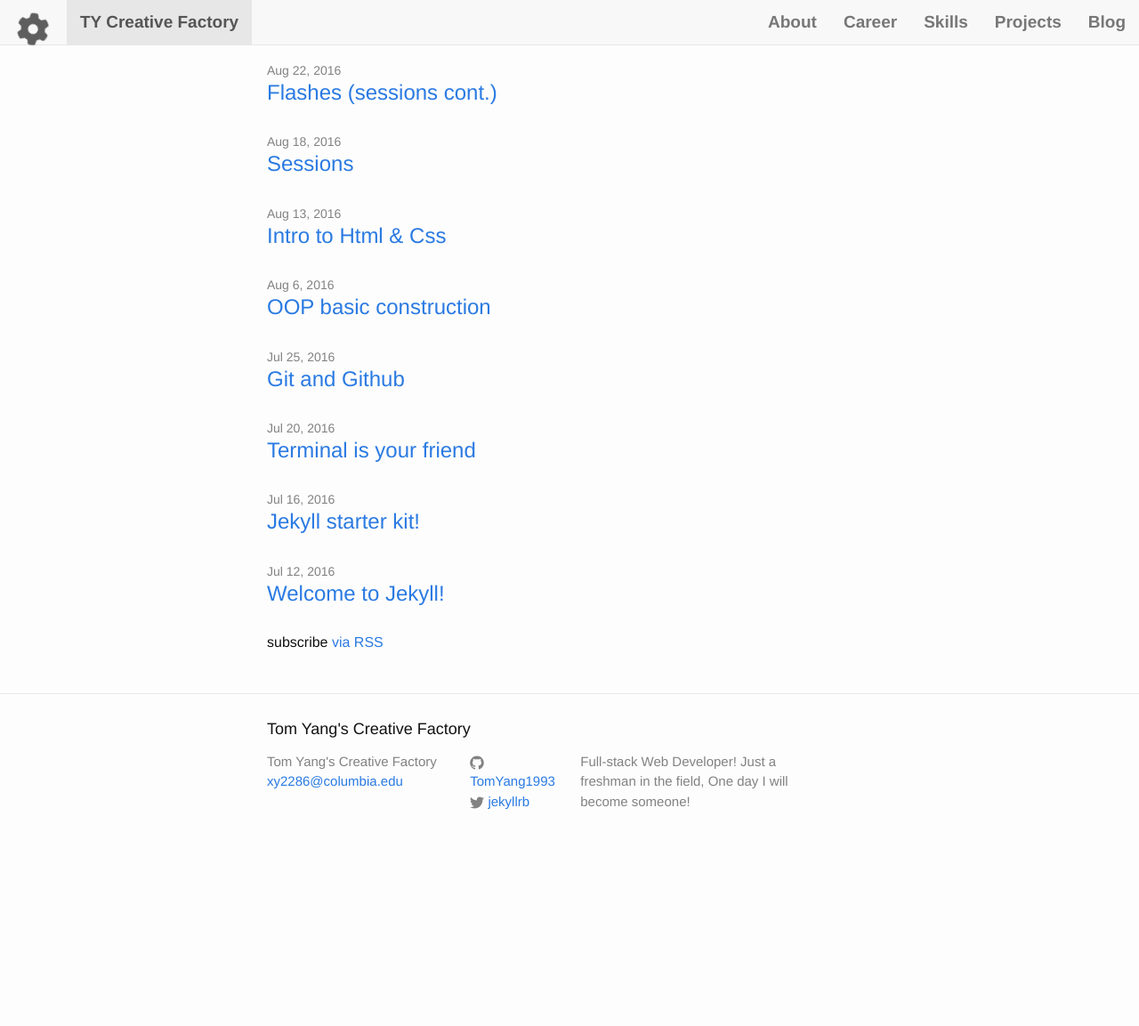
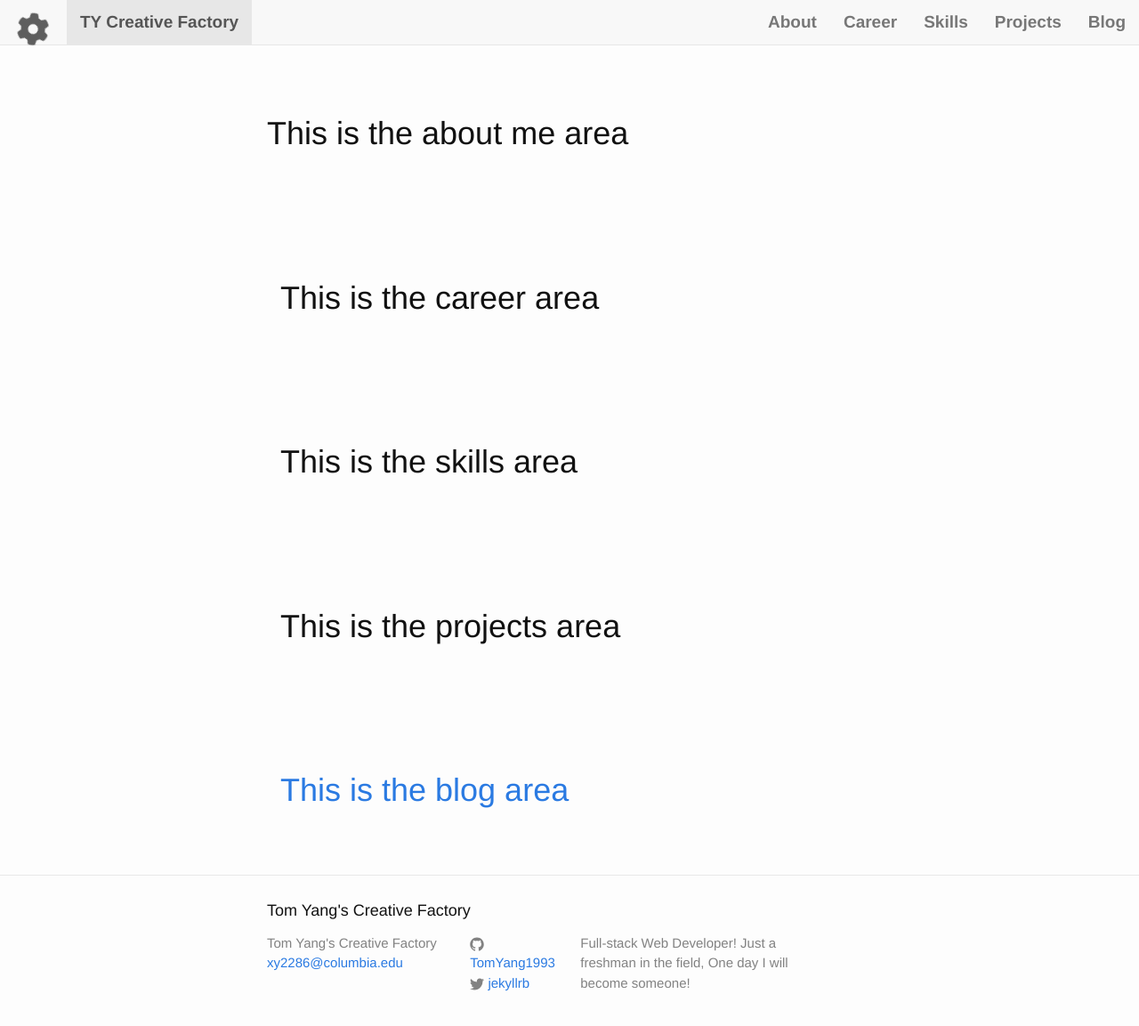
Before and after one commit to TomYang1993/jekyll_source, a Jekyll site: the page built from index.html, in a window 1280 px wide and 1176 px high. Shown: the top 1153 px of the window at 89% size. Built offline with Jekyll 4.4.1, drawn with Linux system fonts in a browser that asks for light colours; nearby versions of some CDN libraries.

Commit message:
add structure into github page

```diff
--- a/_includes/header.html
+++ b/_includes/header.html
@@ -1,5 +1,5 @@
 <header class="header_back">
-<nav class="navbar navbar-default navbar-fixed-top">
+<nav class="navbar navbar-default navbar-scroll navbar-fixed-top">
   <div class="container-fluid">
     <!-- Brand and toggle get grouped for better mobile display -->
     <div class="navbar-header">
--- /dev/null
+++ b/_includes/sections/about.html
@@ -0,0 +1,5 @@
+<div class="container">
+  <div class="row">
+    <h1 >This is the about me area</h1>
+  </div>
+</div>
--- /dev/null
+++ b/_includes/sections/blog.html
@@ -0,0 +1,3 @@
+<div class="container">
+  <a href="/techblog"><h1 >This is the blog area</h1></a>
+</div>
--- /dev/null
+++ b/_includes/sections/career.html
@@ -0,0 +1,3 @@
+<div class="container" >
+  <h1>This is the career area</h1>
+</div>
--- /dev/null
+++ b/_includes/sections/projects.html
@@ -0,0 +1,3 @@
+<div class="container">
+  <h1>This is the projects area</h1>
+</div>
--- /dev/null
+++ b/_includes/sections/skills.html
@@ -0,0 +1,3 @@
+<div class="container">
+  <h1>This is the skills area</h1>
+</div>
--- a/_layouts/post.html
+++ b/_layouts/post.html
@@ -3,12 +3,12 @@ layout: default
 ---
 <article class="post" itemscope itemtype="http://schema.org/BlogPosting">
 
-  <header class="post-header">
+  <header class="post-header" style="padding-top:80px;">
     <h1 class="post-title" itemprop="name headline">{{ page.title }}</h1>
     <p class="post-meta"><time datetime="{{ page.date | date_to_xmlschema }}" itemprop="datePublished">{{ page.date | date: "%b %-d, %Y" }}</time>{% if page.author %} • <span itemprop="author" itemscope itemtype="http://schema.org/Person"><span itemprop="name">{{ page.author }}</span></span>{% endif %}</p>
   </header>
 
-  <div class="post-content" itemprop="articleBody">
+  <div class="post-content" itemprop="articleBody" >
     {{ content }}
   </div>
 
--- a/_sass/_layout.scss
+++ b/_sass/_layout.scss
@@ -245,7 +245,3 @@ nav {
   font-weight: bolder;
   font-size: 19px;
 }
-
-.header_back {
-  background-image: url("https://pbs.twimg.com/media/Cky9Bv3UYAAxNOx.jpg:large");
-}
--- a/index.html
+++ b/index.html
@@ -1,23 +1,18 @@
 ---
 layout: default
+
 ---
 
 <div class="home">
 
-  <h1 class="page-heading">Posts</h1>
 
-  <ul class="post-list">
-    {% for post in site.posts %}
-      <li>
-        <span class="post-meta">{{ post.date | date: "%b %-d, %Y" }}</span>
 
-        <h2>
-          <a class="post-link" href="{{ post.url | prepend: site.baseurl }}">{{ post.title }}</a>
-        </h2>
-      </li>
-    {% endfor %}
-  </ul>
+  {% for section in site.sections %}
 
-  <p class="rss-subscribe">subscribe <a href="{{ "/feed.xml" | prepend: site.baseurl }}">via RSS</a></p>
+  <section id="{{section.id}}"  style="margin-top:0px;padding-top:100px;margin-bottom:30px;">
+    {% include sections/{{section.tpl}} %}
+  </section>
+{% endfor %}
+
 
 </div>
```
Also changed, not shown: blogs/techblog.html (added, +23 -0 lines).
